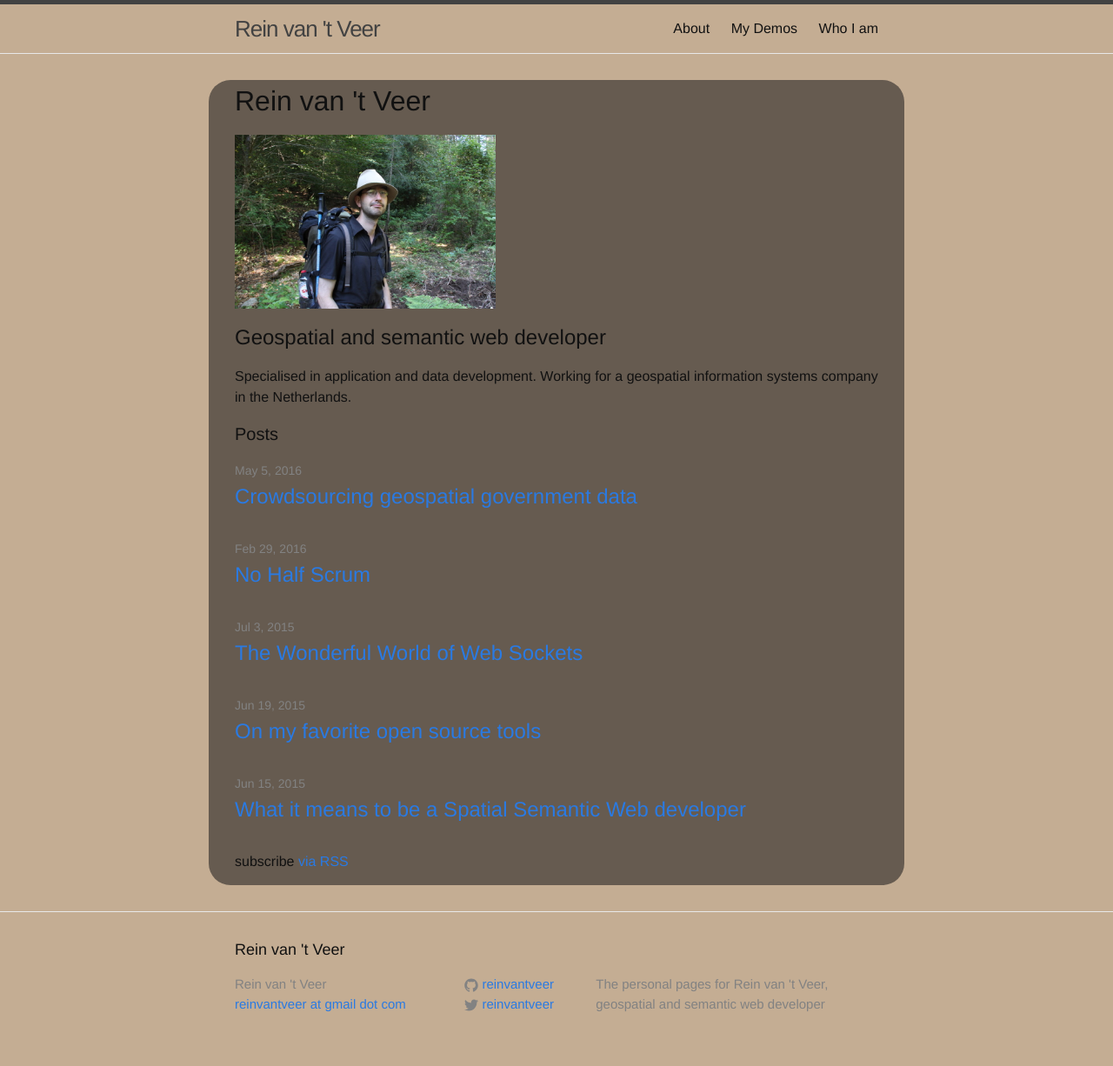
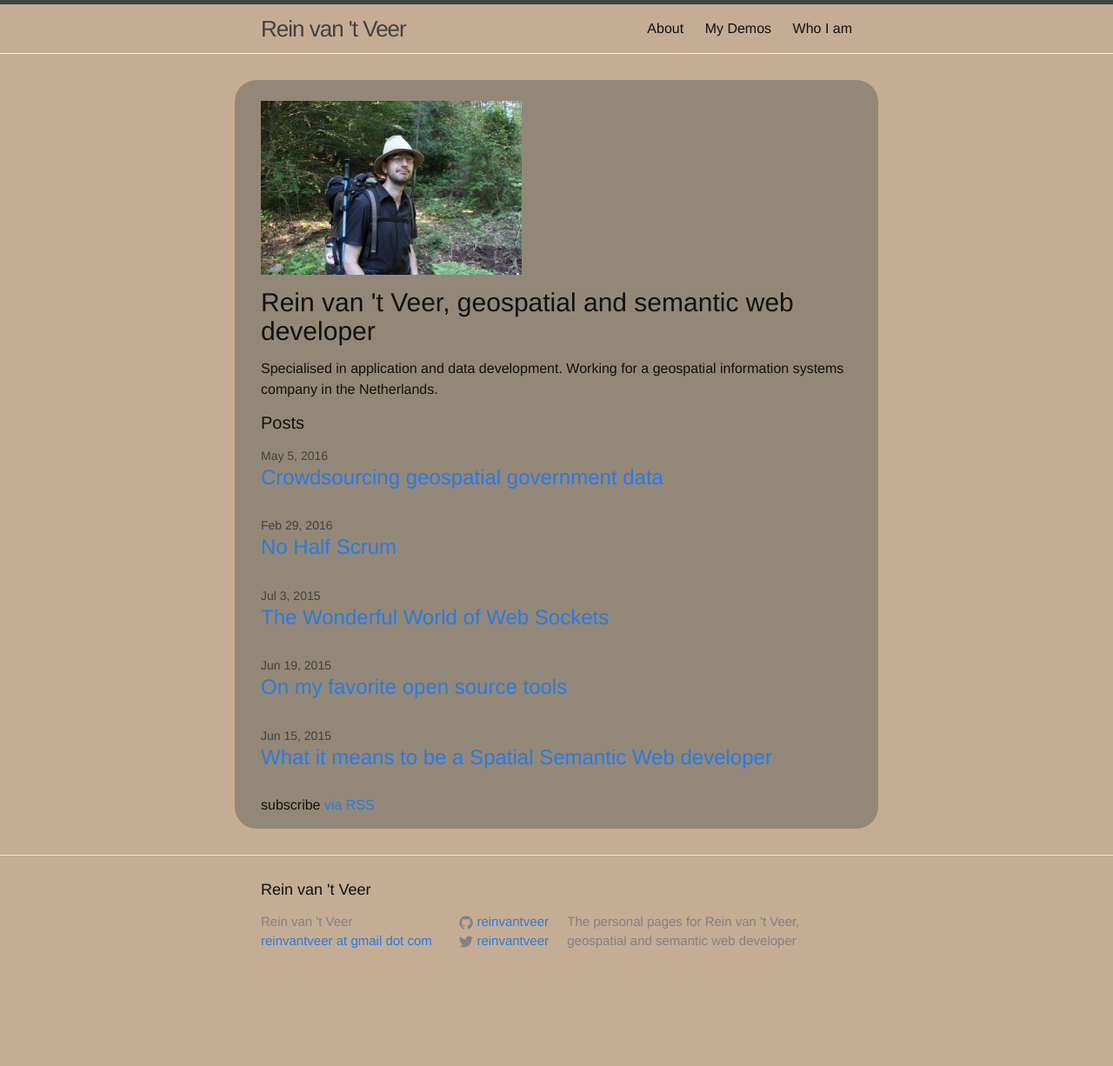
Before and after one commit to reinvantveer/reinvantveer.github.io, a Jekyll site: the page built from index.md, in a window 1280 px wide. Shown: the whole page at 87% size. Built offline with Jekyll 4.4.1, drawn with Linux system fonts in a browser that asks for light colours; after the commit the page ends 1154 px from its top, so only the background shows below that.

Commit message:
Improve layout

```diff
--- a/_includes/head.html
+++ b/_includes/head.html
@@ -6,6 +6,7 @@
   <title>{% if page.title %}{{ page.title }}{% else %}{{ site.title }}{% endif %}</title>
   <meta name="description" content="{{ site.description }}">
 
+  <link rel="stylesheet" href="https://maxcdn.bootstrapcdn.com/bootstrap/3.3.6/css/bootstrap.min.css">
   <link rel="stylesheet" href="{{ "/css/main.css" | prepend: site.baseurl }}">
   <link rel="canonical" href="{{ page.url | replace:'index.html','' | prepend: site.baseurl | prepend: site.url }}">
 </head>
--- a/_sass/_base.scss
+++ b/_sass/_base.scss
@@ -178,7 +178,7 @@
   padding-right: $spacing-unit;
   padding-left: $spacing-unit;
   @extend %clearfix;
-  background-color: #665b50;
+  background-color: #938877;
   border-radius: 25px;
 
   @include media-query($on-laptop) {
--- a/_sass/_layout.scss
+++ b/_sass/_layout.scss
@@ -180,7 +180,7 @@
 
 .post-meta {
     font-size: $small-font-size;
-    color: $grey-color;
+    color: $grey-color-dark;
 }
 
 .post-link {
--- a/index.md
+++ b/index.md
@@ -3,9 +3,9 @@
 ---
 
 <div class="home">
-    <h1>Rein van 't Veer</h1>
+    <br/>
     <p><img src="./images/IMG_0150_25_pct.JPG" height="200px"/></p>
-    <h2>Geospatial and semantic web developer</h2>
+    <h2>Rein van 't Veer, geospatial and semantic web developer</h2>
     <p>Specialised in application and data development. Working for a geospatial information systems company in the Netherlands.</p>
 
 
@@ -15,10 +15,9 @@
     {% for post in site.posts %}
       <li>
         <span class="post-meta">{{ post.date | date: "%b %-d, %Y" }}</span>
-
-        <h2>
+        <h3>
           <a class="post-link" href="{{ post.url | prepend: site.baseurl }}">{{ post.title }}</a>
-        </h2>
+        </h3>
       </li>
     {% endfor %}
   </ul>
```
Lines whose indentation alone changed are shown as unchanged.
